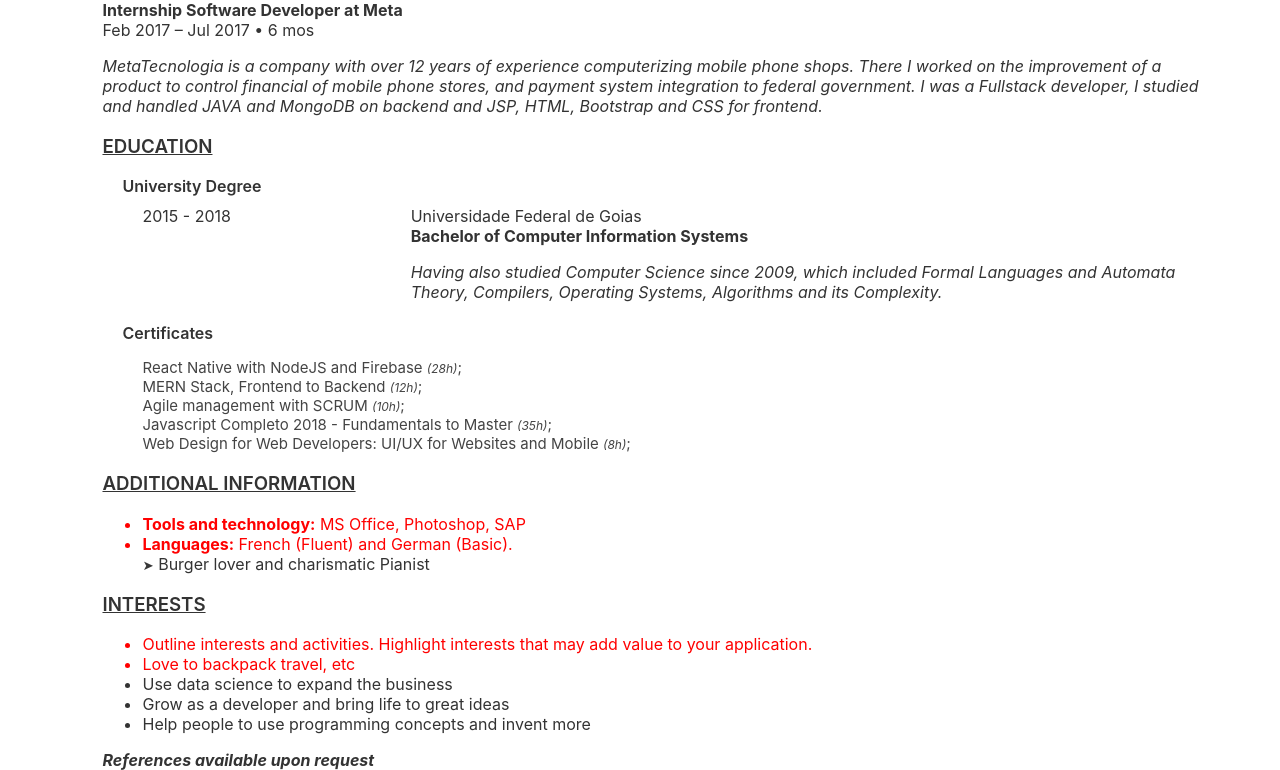
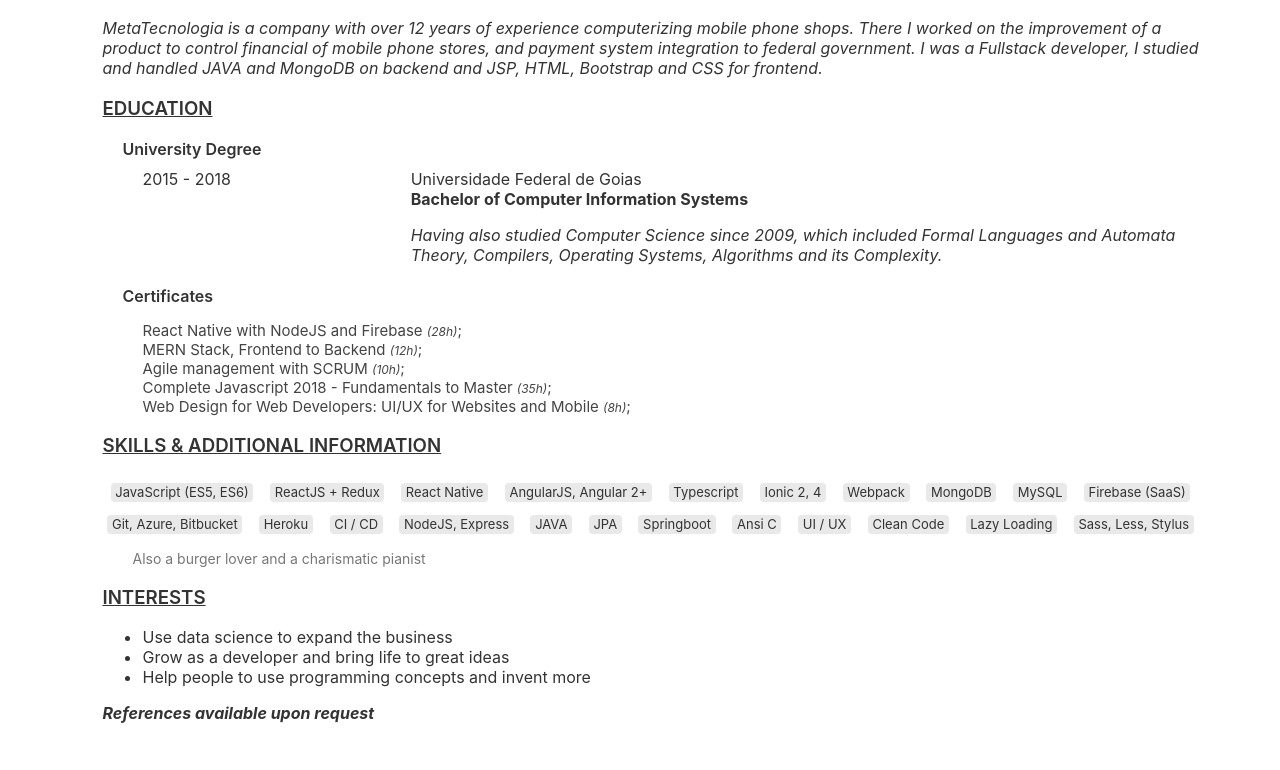
Before and after one commit to murilloves/svelte-cv, a Svelte app: page / in a window 1280 px wide. Shown: the part 1233-2003 px from the top of the page. After the commit the page ends 1956 px from the top, so only its background shows below. Built offline with nearby package versions, Linux system fonts and the light colour scheme.

Commit message:
margin adjusts and skill baloons

```diff
--- a/src/Additional.svelte
+++ b/src/Additional.svelte
@@ -1,15 +1,50 @@
+<script>
+	let skills = [
+		'JavaScript (ES5, ES6)',
+		'ReactJS + Redux',
+		'React Native',
+		'AngularJS, Angular 2+',
+		'Typescript',
+		'Ionic 2, 4',
+		'Webpack',
+		'MongoDB',
+		'MySQL',
+		'Firebase (SaaS)',
+		'Git, Azure, Bitbucket',
+		'Heroku',
+		'CI / CD',
+		'NodeJS, Express',
+		'JAVA',
+		'JPA',
+		'Springboot',
+		'Ansi C',
+		'UI / UX',
+		'Clean Code',
+		'Lazy Loading',
+		'Sass, Less, Stylus',
+	]
+</script>
+
 <div class="section-summary">
 
 	<h3 class="subtitle">
-        Additional Information
+        Skills & Additional Information
     </h3>
-	<ul class="topic circle">
-		<red>
-			<li><strong>Tools and technology:</strong> MS Office, Photoshop, SAP</li>
-			<li><strong>Languages:</strong> French (Fluent) and German (Basic).</li>
-		</red>
-		<small>➤</small> Burger lover and charismatic Pianist
-	</ul>
+	<div class="skills">
+		{#each skills as skill}
+			<span class="skill-balloon">&nbsp;{skill}&nbsp;</span>
+			<span>&emsp;</span>
+		{/each}
+	</div>
+	<div class="joke">
+		Also a burger lover and a charismatic pianist
+	</div>
+	<!-- <red> -->
+		<!-- <ul class="topic circle"> -->
+			<!-- <li><strong>Tools and technology:</strong> MS Office, Photoshop, SAP</li>
+			<li><strong>Languages:</strong> French (Fluent) and German (Basic).</li> -->
+		<!-- </ul> -->
+	<!-- </red> -->
 
 </div>
 
@@ -26,8 +61,25 @@
 	red { color: red }
 	small {
 		color: #373737;
+		text-align: center
 		/* font-weight: bold;
 		font-size: 16px;
 		font-variant: diagonal-fractions; */
 	}
+	.skills {
+	    text-align: center;
+		font-size: 13px;
+		/* font-weight: 600 */
+	}
+	.skill-balloon {
+		background: #e9e9e9;
+		border-radius: 4px;
+		padding: 1px 1px 2px 1px;
+		line-height: 32px;
+	}
+	.joke {
+		margin: 10px 30px;
+		font-size: 14px;
+		color: #777;
+	}
 </style>
--- a/src/Education.svelte
+++ b/src/Education.svelte
@@ -3,7 +3,7 @@
 		{ name: 'React Native with NodeJS and Firebase', hours: 28 },
 		{ name: 'MERN Stack, Frontend to Backend', hours: 12 },
 		{ name: 'Agile management with SCRUM', hours: 10 },
-		{ name: 'Javascript Completo 2018 - Fundamentals to Master', hours: 35 },
+		{ name: 'Complete Javascript 2018 - Fundamentals to Master', hours: 35 },
 		{ name: 'Web Design for Web Developers: UI/UX for Websites and Mobile', hours: 8 }
 	]
 </script>
--- a/src/Interests.svelte
+++ b/src/Interests.svelte
@@ -4,10 +4,10 @@
     </h3>
 
     <ul class="topic">
-        <red>
+        <!-- <red>
             <li>Outline interests and activities. Highlight interests that may add value to your application.</li>
             <li>Love to backpack travel, etc</li>
-        </red>
+        </red> -->
         <li>Use data science to expand the business</li>
         <li>Grow as a developer and bring life to great ideas</li>
         <li>Help people to use programming concepts and invent more</li>
--- a/src/Personal.svelte
+++ b/src/Personal.svelte
@@ -27,6 +27,7 @@
 	.div-container {
 		margin-right: 1.5cm;
 		margin-bottom: 1.5cm;
+		margin-top: -1cm;
 		margin-left: 2.5cm;
         text-align: right;
 	}
```
